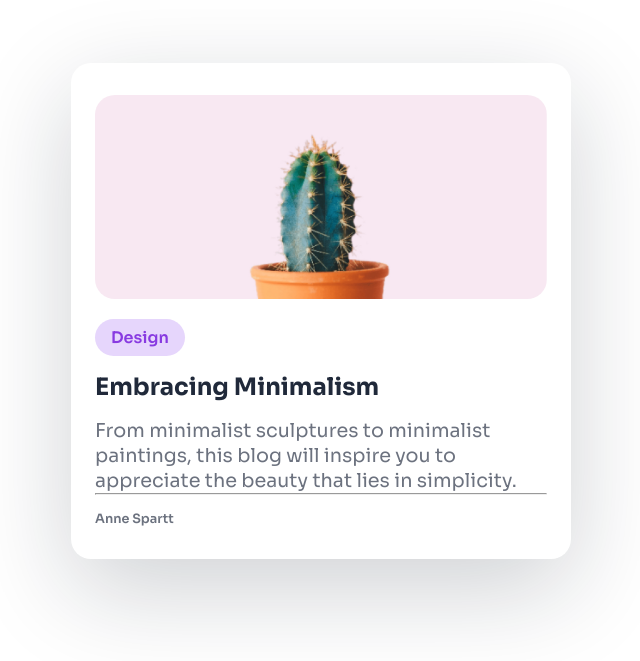
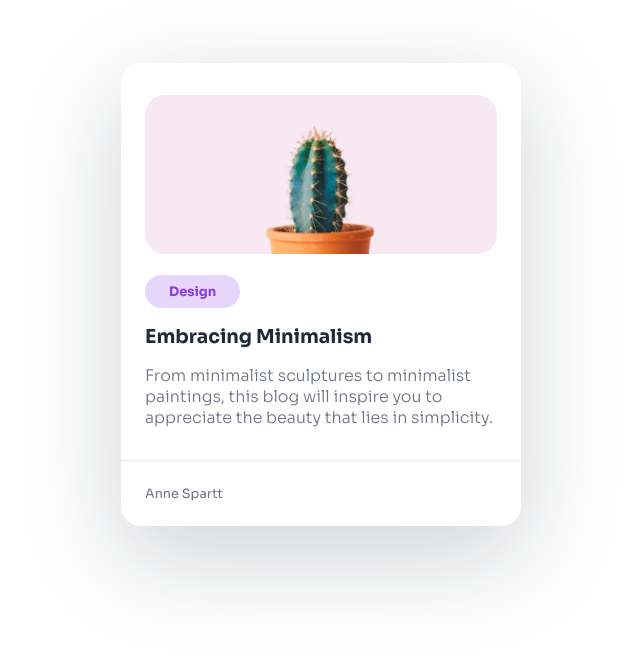
Before and after one commit to DevPadd/Minimal_blog_card, a plain HTML site: page index.html in a window 1280 px wide. Shown: the part 101-762 px from the top of the page, without its empty margins (319-959 px from the left). Drawn offline with Linux system fonts and the light colour scheme.

Commit message:
some changes and tweaks

```diff
--- a/index.html
+++ b/index.html
@@ -8,8 +8,9 @@
     </head>
     <body>
         <div class="card">
+            <div class="card-content">
                 <div class="img-container">
-                <img src="cactus_img.jpg" alt="an image of cactus" />
+                    <img src="./img/cactus_img.jpg" alt="an image of cactus" />
                 </div>
 
                 <div class="tags"><span>Design</span></div>
@@ -18,10 +19,12 @@
                     <h2>Embracing Minimalism</h2>
                     <p>
                         From minimalist sculptures to minimalist paintings, this
-                    blog will inspire you to appreciate the beauty that lies in
-                    simplicity.
+                        blog will inspire you to appreciate the beauty that lies
+                        in simplicity.
                     </p>
                 </div>
+            </div>
+
             <hr />
             <div class="author"><h2>Anne Spartt</h2></div>
         </div>
--- a/styles.css
+++ b/styles.css
@@ -8,10 +8,10 @@ body {
 }
 
 .card {
-    width: 500px;
+    max-width: 400px;
 
     margin: 164px auto;
-    padding: 2rem 1.5rem;
+
     border-radius: 20px;
     -webkit-border-radius: 20px;
     -moz-border-radius: 20px;
@@ -23,18 +23,21 @@ body {
 .tags {
     margin: 1.5rem 0;
 }
-
+.card-content {
+    padding: 2rem 1.5rem;
+}
 .tags span {
     background-color: #e6d6fc;
     color: #883ae1;
     font-family: "Sora";
-    padding: 0.5rem 1rem;
+    padding: 0.5rem 1.5rem;
     border-radius: 20px;
     -webkit-border-radius: 20px;
     -moz-border-radius: 20px;
     -ms-border-radius: 20px;
     -o-border-radius: 20px;
-    font-weight: 600;
+    font-weight: bold;
+    font-size: small;
 }
 .text-container {
     font-family: "Sora";
@@ -43,14 +46,17 @@ body {
 .text-container h2 {
     margin-bottom: 1rem;
     color: #20293a;
+    font-size: 1.2rem;
 }
 
 .text-container p {
-    font-size: 1.2em;
+    font-size: 1rem;
+    font-weight: 200;
     color: #6c727f;
 }
 .img-container img {
     width: 100%;
+    object-fit: cover;
     border-radius: 20px;
     -webkit-border-radius: 20px;
     -moz-border-radius: 20px;
@@ -59,12 +65,15 @@ body {
 }
 
 .author {
-    margin: 1rem 0.8rem 0 0;
     width: 100%;
+    padding: 1.5rem 1.5rem;
+}
+hr {
+    opacity: 0.2;
 }
 .author h2 {
     color: #6c727f;
     font-family: "Sora";
-    font-weight: 600;
+    font-weight: normal;
     font-size: 0.8em;
 }
```
Also changed, not shown: img/cactus_img.jpg (renamed from cactus_img.jpg). Lines whose indentation alone changed are shown as unchanged.
